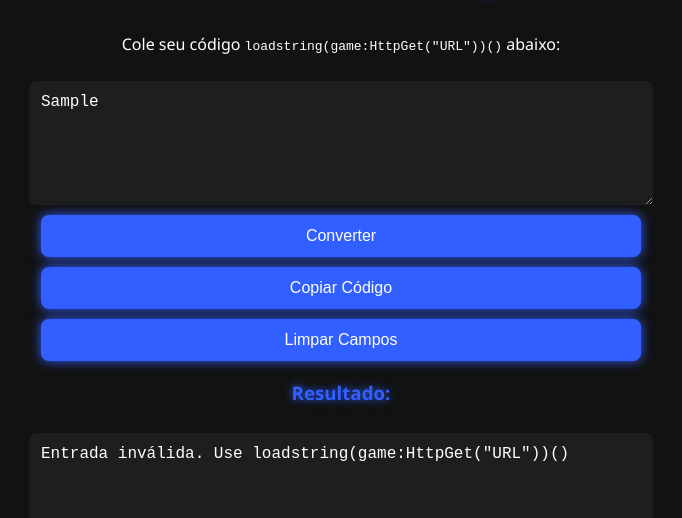
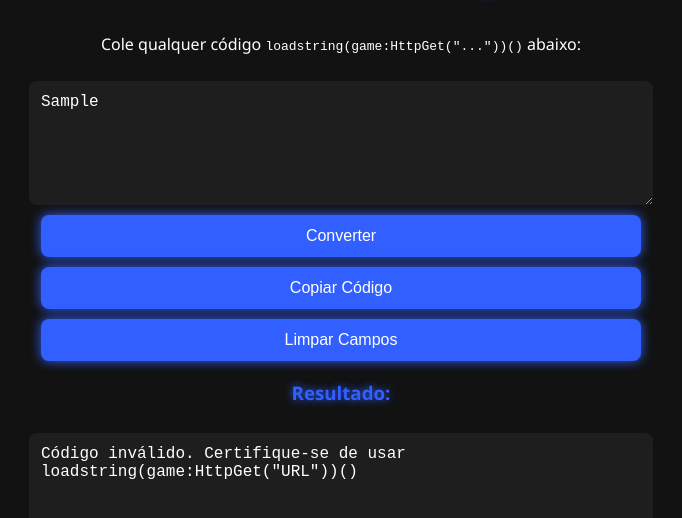
Before and after one commit to contateste8/LoadstringConversor, a plain HTML site: page index.html in a window 1280 px wide. Both pictures are taken after typing "Sample" into the empty fields and a click on the button "Converter". Shown: the part 76-594 px from the top of the page, without its empty margins (299-981 px from the left). Drawn offline with Linux system fonts and the light colour scheme.

Commit message:
Update index.html

```diff
--- a/index.html
+++ b/index.html
@@ -78,7 +78,7 @@
 </head>
 <body>
   <h2>Codificador de Loadstring</h2>
-  <p style="max-width: 600px;">Cole seu código <code>loadstring(game:HttpGet("URL"))()</code> abaixo:</p>
+  <p style="max-width: 600px;">Cole qualquer código <code>loadstring(game:HttpGet("..."))()</code> abaixo:</p>
 
   <textarea id="input" placeholder='Cole aqui seu código loadstring...'></textarea>
 
@@ -92,8 +92,8 @@
   <script>
     function converter() {
       const entrada = document.getElementById("input").value.trim();
-      if (!entrada.startsWith("loadstring(")) {
-        document.getElementById("saida").textContent = "Entrada inválida. Use loadstring(game:HttpGet(\"URL\"))()";
+      if (!entrada.includes("loadstring")) {
+        document.getElementById("saida").textContent = "Código inválido. Certifique-se de usar loadstring(game:HttpGet(\"URL\"))()";
         return;
       }
 
```
